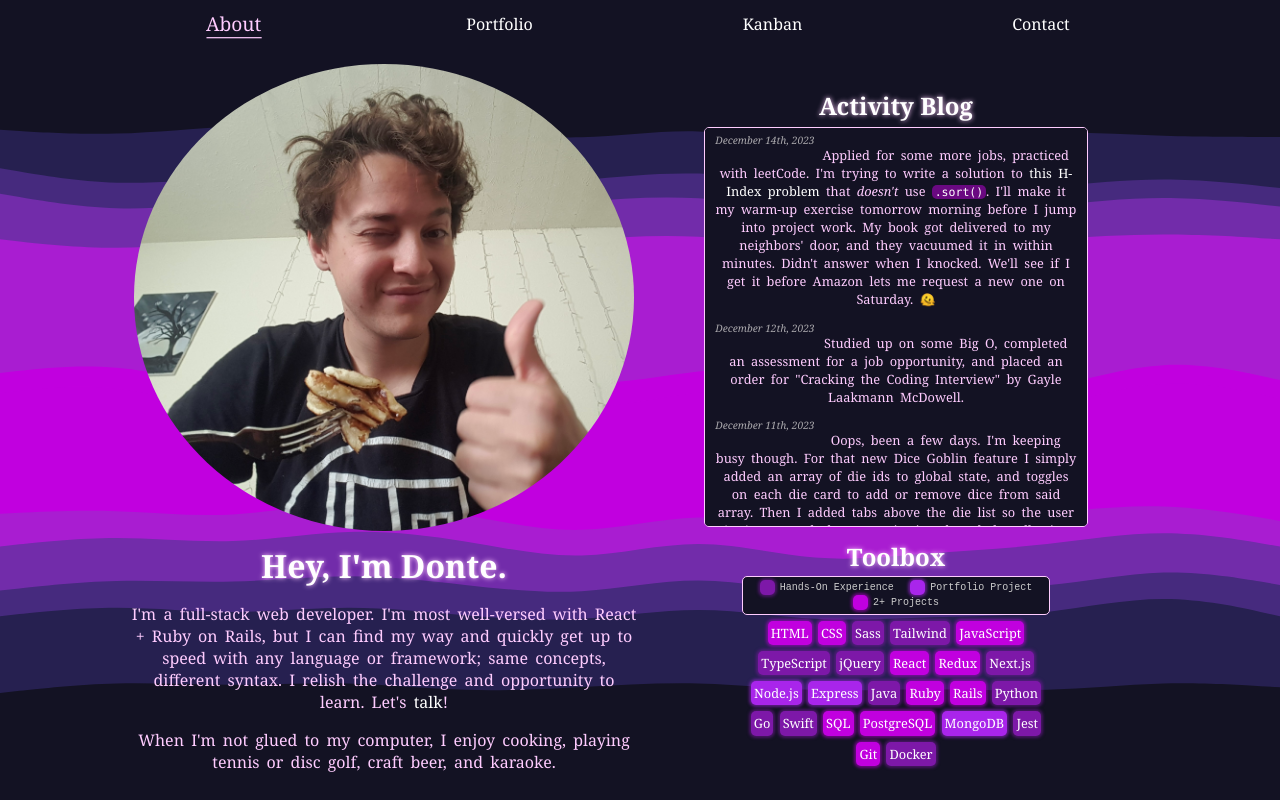
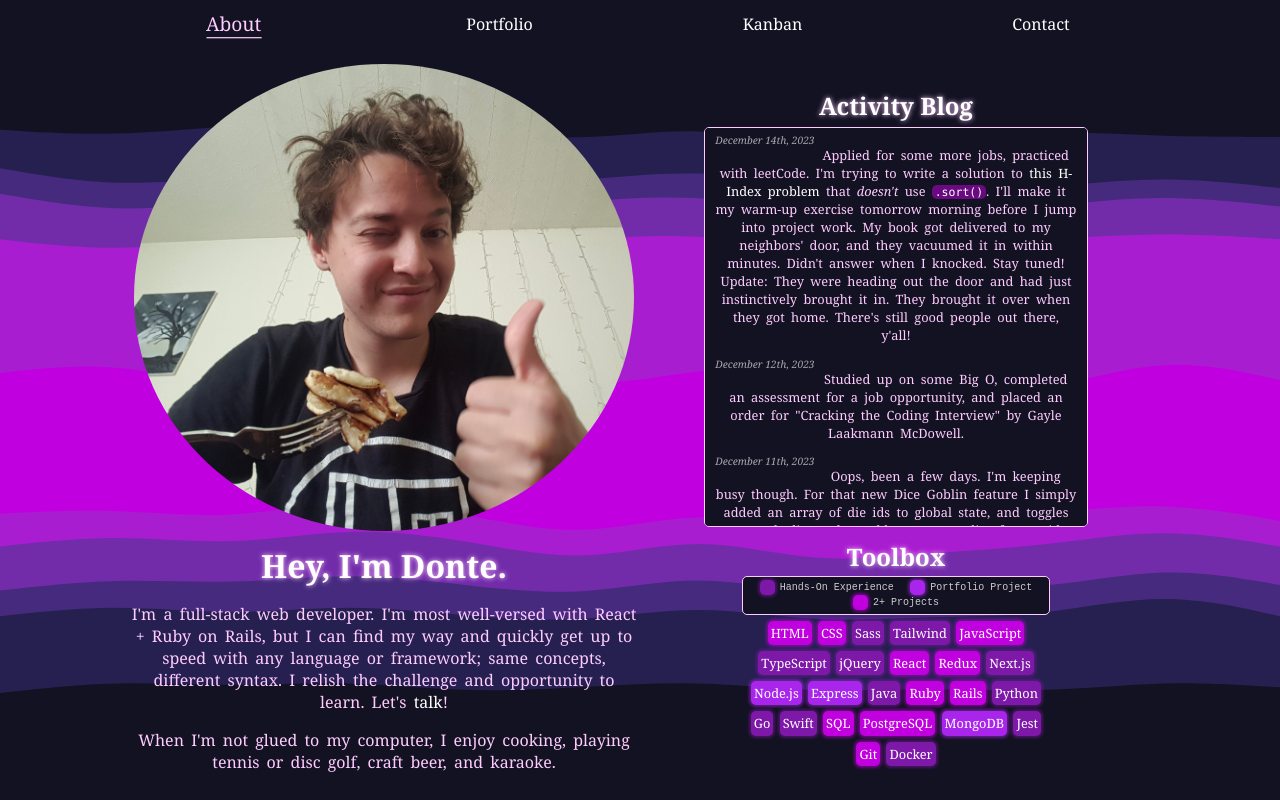
Before and after one commit to dawnteigh/dawnteigh.github.io, a React (Create React App) app: page /#/ in a window 1280 px wide. Built offline with nearby package versions, Linux system fonts and the light colour scheme.

Commit message:
12/14 update

```diff
--- a/src/data/activity.js
+++ b/src/data/activity.js
@@ -1,7 +1,7 @@
 export const activity = [
   {
     date: "December 14th, 2023",
-    entry: `Applied for some more jobs, practiced with leetCode. I'm trying to write a solution to <a href="https://leetcode.com/problems/h-index/description/" target="_blank">this H-Index problem</a> that <em>doesn't</em> use <code>.sort()</code>. I'll make it my warm-up exercise tomorrow morning before I jump into project work. My book got delivered to my neighbors' door, and they vacuumed it in within minutes. Didn't answer when I knocked. We'll see if I get it before Amazon lets me request a new one on Saturday. 🫠`
+    entry: `Applied for some more jobs, practiced with leetCode. I'm trying to write a solution to <a href="https://leetcode.com/problems/h-index/description/" target="_blank">this H-Index problem</a> that <em>doesn't</em> use <code>.sort()</code>. I'll make it my warm-up exercise tomorrow morning before I jump into project work. My book got delivered to my neighbors' door, and they vacuumed it in within minutes. Didn't answer when I knocked. Stay tuned!<br/>Update: They were heading out the door and had just instinctively brought it in. They brought it over when they got home. There's still good people out there, y'all!`
   },
   {
     date: "December 12th, 2023",
```
